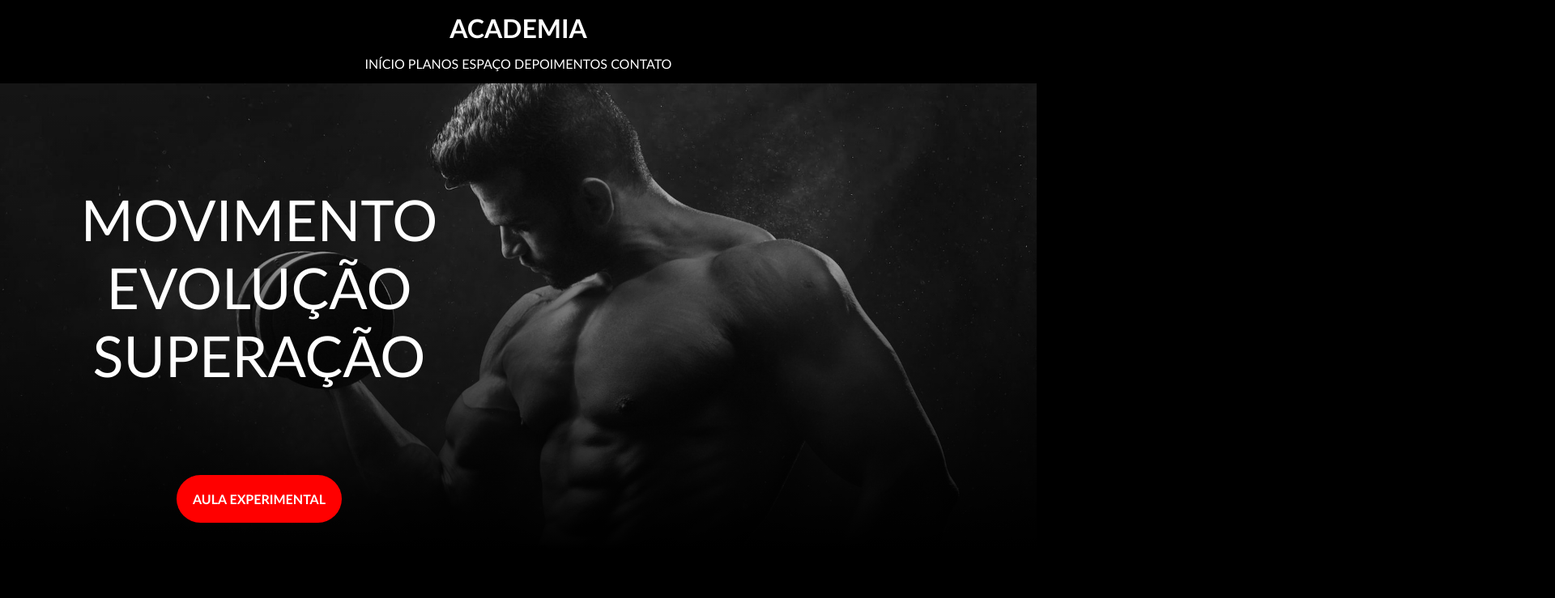
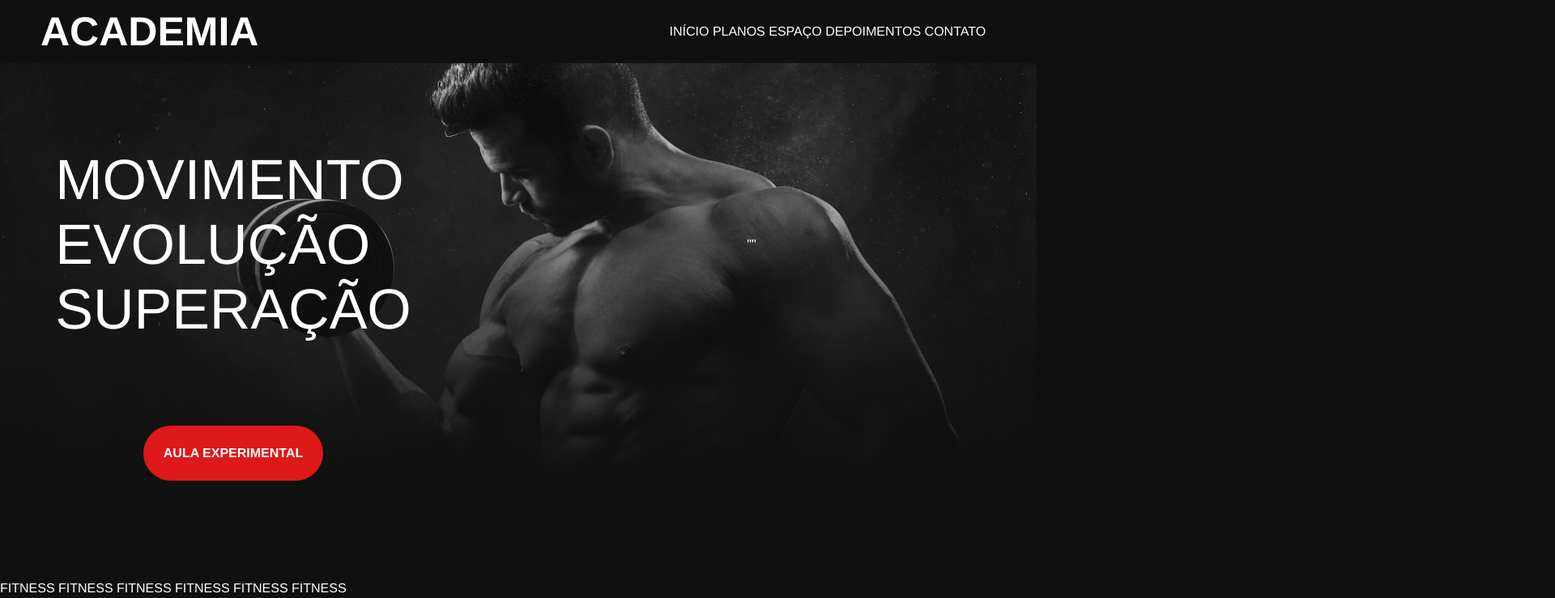
Before and after one commit to GabiMT/academia, a plain HTML site: page index.html in a window 1280 px wide. Shown: the top 739 px of the page at 81% size, 1920 px wide, since content can reach past the window. Drawn offline with Linux system fonts and the light colour scheme.

```diff
--- a/index.html
+++ b/index.html
@@ -23,8 +23,12 @@
     <main>
         <section id="inicio">
             <p class="texto_destaque">Movimento<br>Evolução<br>Superação</p>
-            <div id="botao_inicio"><a href="#contato" id="botao_contato">Aula Experimental</a></div>
+            <a href="#contato" id="botao_contato">Aula Experimental</a>""
         </section>
+
+        <div class="faixa_decorativa"> <!-- BOTA ELES SEPARADO, ai só mete um grid -->
+            <p>FITNESS FITNESS FITNESS FITNESS FITNESS FITNESS</p>
+        </div>
 
         <section id="planos">
             <h2>Escolha um Plano</h2>
--- a/style.css
+++ b/style.css
@@ -1,3 +1,11 @@
+/* VARIAVEIS */
+:root{
+    --background: #101010;
+    --background2: #181818;
+    --destaque: #dd1919;
+    --destaque2: #791414;
+}
+
 /* RESET CSS */
 *,
 *:after,
@@ -7,94 +15,82 @@
     box-sizing: border-box;
     text-decoration: none;
 }
+
 body{
     font-size: 100%;
     list-style-type: none;
     /* FIM RESET CSS */
 
-    background-color: black;
+     background-color: var(--background);
      color: white;
-    font-family:'Trebuchet MS', 'Lucida Sans Unicode', 'Lucida Grande', 'Lucida Sans', Arial, sans-serif;
+     font-family: 'Franklin Gothic Medium', 'Arial Narrow', Arial, sans-serif;
 }
 
 /* HEADER */
 
+header{
+    display: grid;
+    grid-template-columns: repeat(3, 33%);
+    align-items: center;
+}
+
     /* LOGOTIPO */
     #logotipo{
         text-transform: uppercase;
-        text-align: center;
-        padding: 15px 0 0 0;
+        font-size: 50px;
+        margin: 10px 50px;
     }
 
-    nav a{
-        color: white;
+    /* NAVEGAÇÃO */
+    nav{
+        grid-column: 2 / 4;
     }
 
     nav ul{
-        text-align: center;
-        margin: 15px 0;
-        text-transform: uppercase;
+        text-align: end;
+        margin: 10px 50px;
     }
 
     nav li{
         display: inline-block;
+        color: white;
+        text-transform: uppercase;
     }
 
 /* MAIN */
 
-    /* INICIO */
-
+    /* INICIO (BANNER) */
     #inicio{
-        height: 90vh;
-        background-image: linear-gradient(to bottom, transparent 0%, #000 80%), url(img/background.jpg);
+        height: 80vh;
+        background-image: linear-gradient(to bottom, transparent 0%, var(--background) 80%), url(img/background.jpg);
         background-position: center;
         background-size: cover;
+
         display: grid;
+        grid-template-columns: 45% 55%;
         grid-template-rows: 70% 30%;
-        grid-template-columns: 50% 50%;
-
+        justify-items: center;
         align-items: center;
-        justify-items: center;
     }
 
+        /* TEXTO */
         .texto_destaque{
             text-transform: uppercase;
-        color: white;
             font-size: 70px;
-        text-align: center;
-        justify-content: center;
-    }
-
-    #botao_inicio{
-        grid-column: 1;
-        grid-row: 2;
-
-        align-self: start;
         }
 
         #botao_contato{
+            background-color: var(--destaque);
+            color: white;
             text-transform: uppercase;
-        font-weight: bolder;
-        background-color: red;
-        color: white;
-        border-radius: 100px;
-        padding: 20px;
+            font-weight: 900;
+            padding: 25px;
+            border-radius: 500px;
+
+            grid-row: 2;
+            align-self: baseline;
         }
 
-    /* PLANOS */
-
-    #planos{
-        background-color: gray;
+        #botao_contato:hover{
+            background-color: var(--destaque2);
         }
-
-    /* ESPAÇO SERVIÇOS */
-    #espaco_servicos img{
-        width: 500px;
-
-    }
-
-    /* DEPOIMENTOS */
-    #depoimentos img{
-        width: 50px;
-        border-radius: 100%;
-    }
```
Also changed, not shown: 1 other file. Lines whose indentation alone changed are shown as unchanged.
